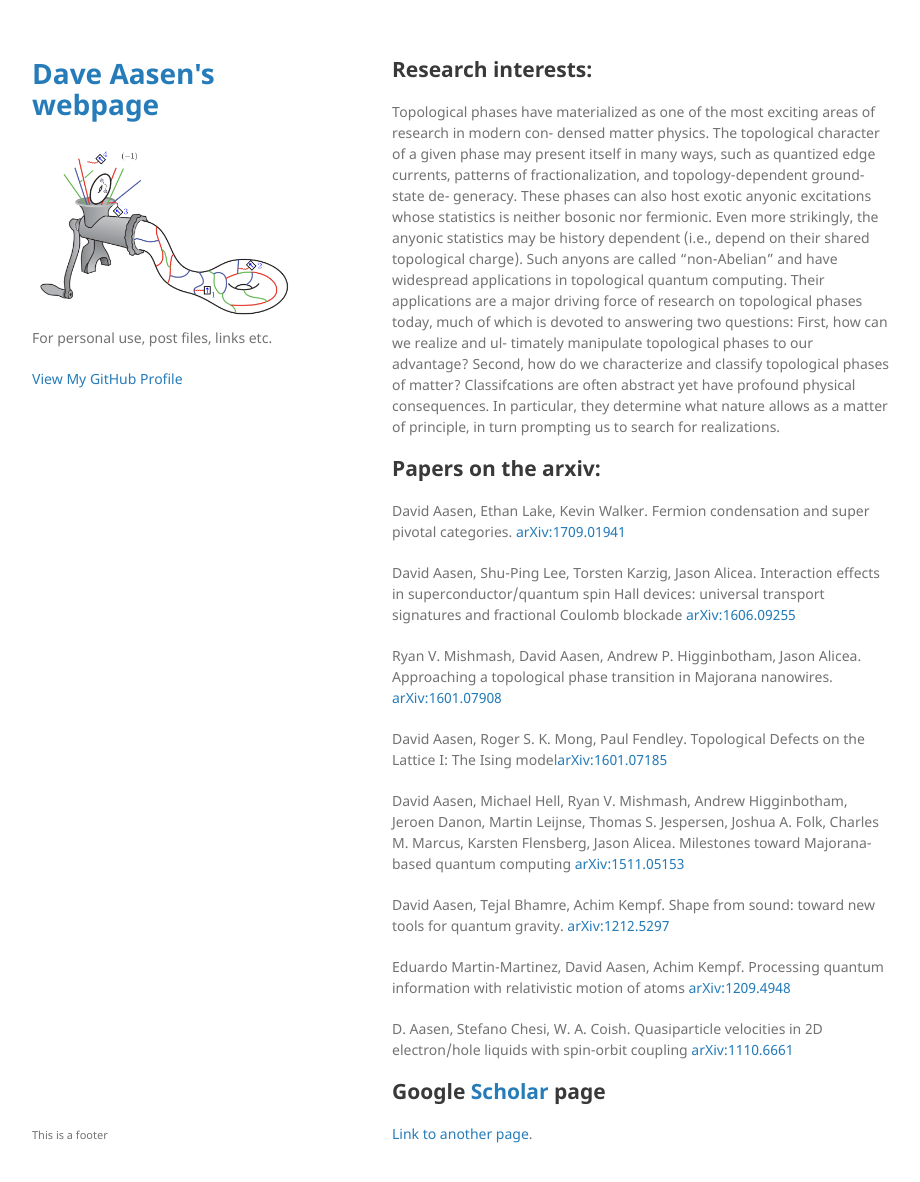
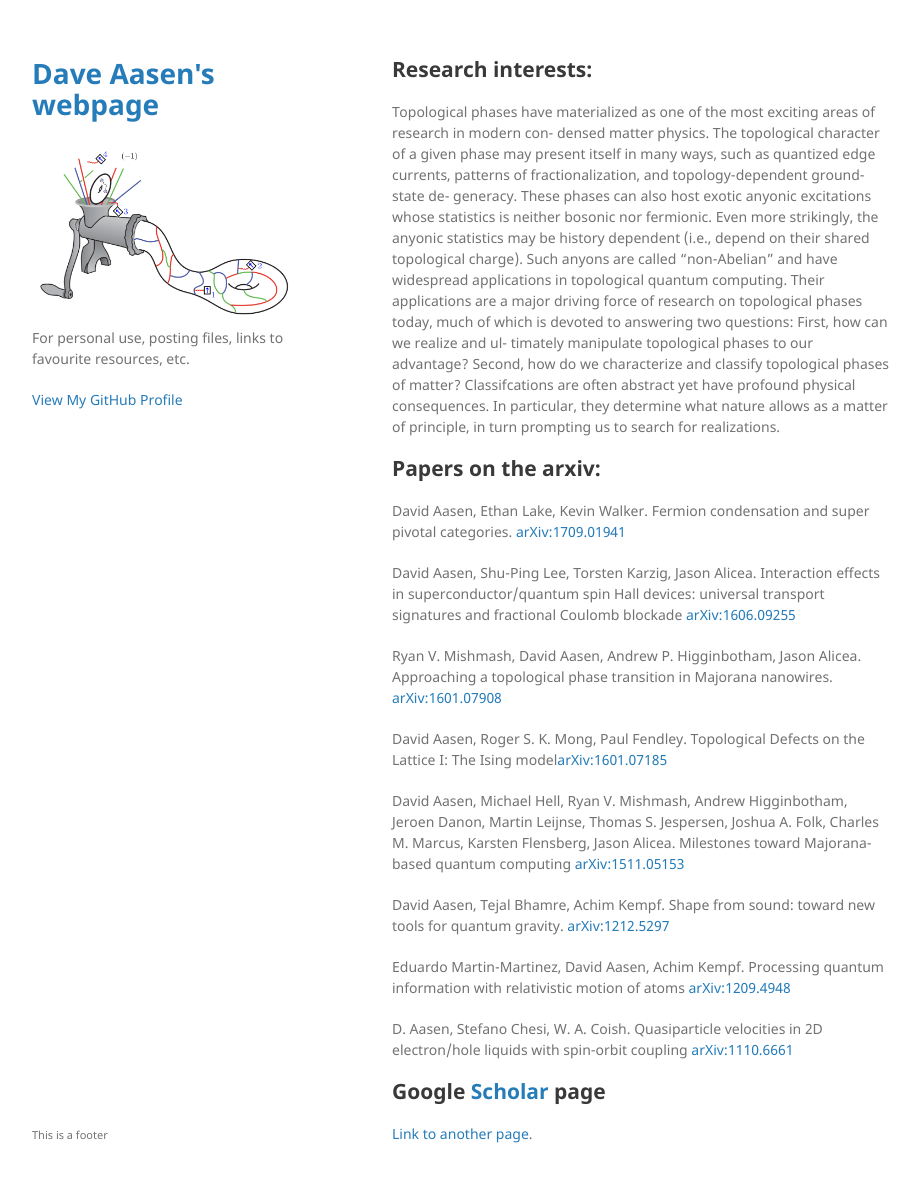
Before and after one commit to davidaasen/davidaasen.github.io, a Jekyll site: the page built from index.md, in a window 1280 px wide and 1214 px high. Shown: the top 1182 px of the window, without its empty margins (178-1098 px from the left). Built offline with Jekyll 4.4.1, drawn with Linux system fonts in a browser that asks for light colours; our own code applies the rules of GitHub Pages for plain Markdown files.

Commit message:
Update _config.yml

```diff
--- a/_config.yml
+++ b/_config.yml
@@ -1,6 +1,6 @@
 title: Dave Aasen's webpage
 logo: /assets/img/string_net_crank.png
-description: For personal use, post files, links etc.
+description: For personal use, posting files, links to favourite resources, etc.
 show_downloads: false
 google_analytics:
 theme: jekyll-theme-minimal
```
